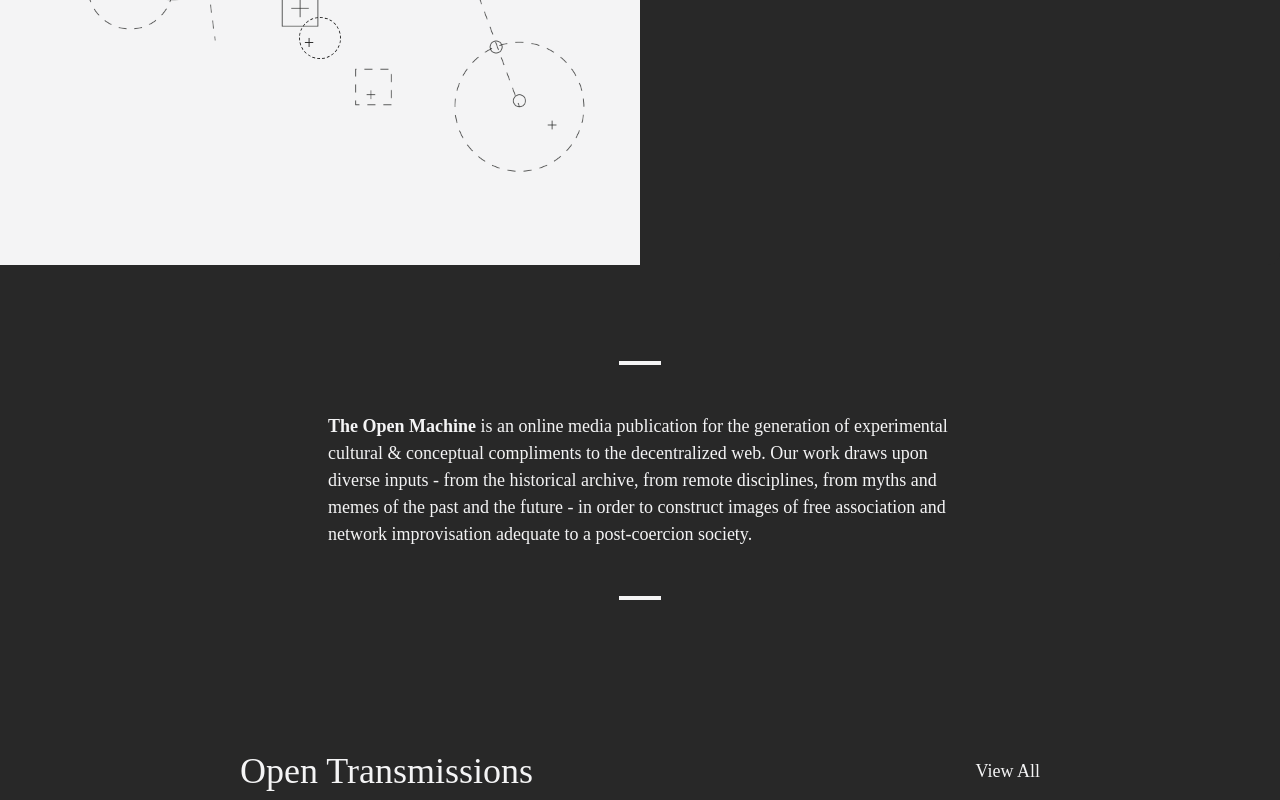
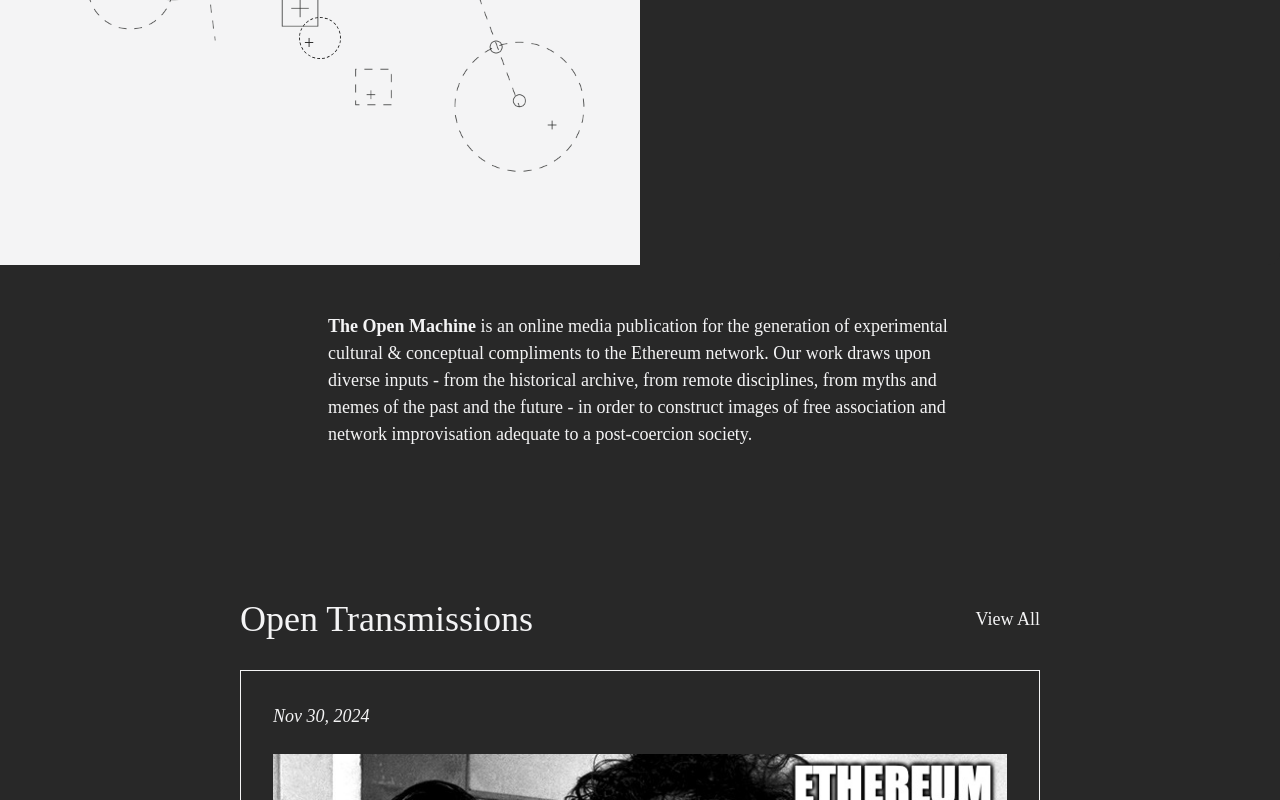
Before and after one commit to oovg/the-open-template, a Next.js app: page / in a window 1280 px wide. Shown: the part 535-1335 px from the top of the page. Built offline with nearby package versions, Linux system fonts and the light colour scheme; a web font is replaced by a local one.

Commit message:
Update Section.tsx

```diff
--- a/src/components/Section.tsx
+++ b/src/components/Section.tsx
@@ -8,17 +8,15 @@ export const Section = () => {
   return (
   <Box w="100%">
     <Box maxW="720px" mx="auto" px={12} py={12}>
-      <Rule />
       <Box>
         <Text textStyle="paragraph">
           <b>The Open Machine</b> is an online media publication for the generation
-          of experimental cultural & conceptual compliments to the decentralized web.
+          of experimental cultural & conceptual compliments to the Ethereum network.
           Our work draws upon diverse inputs - from the historical archive, from remote disciplines,
           from myths and memes of the past and the future - in order to construct images of
           free association and network improvisation adequate to a post-coercion society.
         </Text>
       </Box>
-      <Rule />
     </Box>
   </Box>
   )
```
